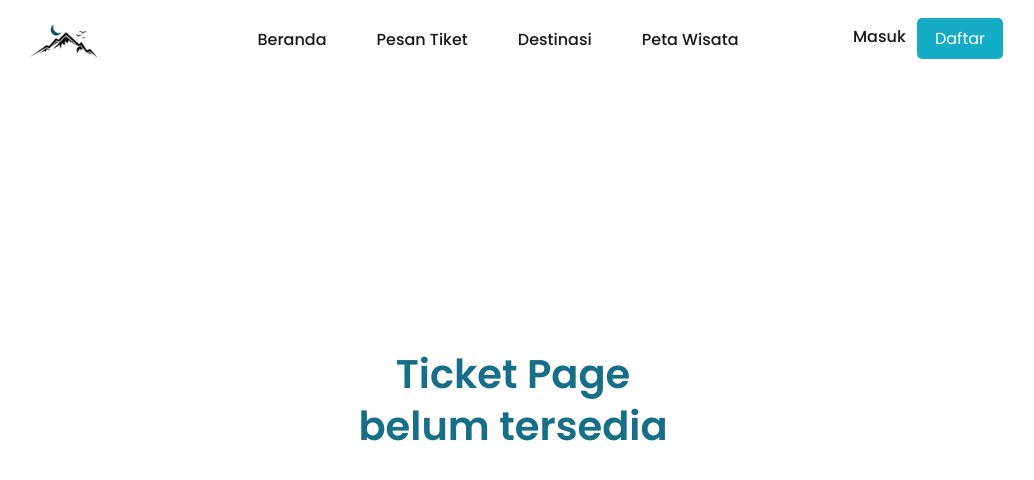
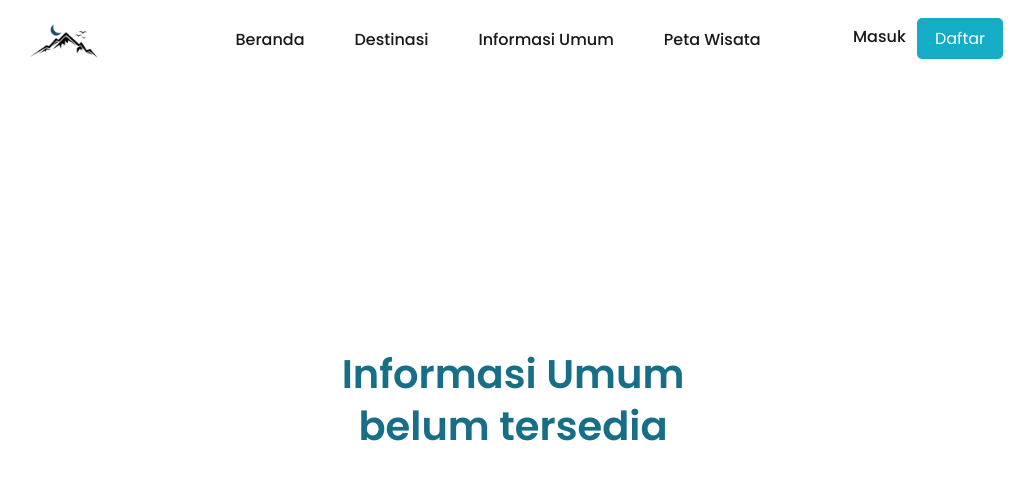
Before and after one commit to RoyhanRPL2/NorthExpo-project, a Vue app: page /tiket in a window 1280 px wide. Shown: the top 480 px of the page, without its empty margins (127-1161 px from the left). Built offline with nearby package versions, Linux system fonts and the light colour scheme.

Commit message:
fix: [MW] header components

```diff
--- a/src/components/HeaderComponent.vue
+++ b/src/components/HeaderComponent.vue
@@ -47,8 +47,8 @@ onMounted(async () => {
         <nav class="nav-links">
             <ul>
                 <li><a href="/" class="underline">Beranda</a></li>
-                <li><a href="/tiket" class="underline">Pesan Tiket</a></li>
                 <li><a href="/destinasi" class="underline">Destinasi</a></li>
+                <li><a href="/tiket" class="underline">Informasi Umum</a></li>
                 <li><a href="/map" class="underline">Peta Wisata</a></li>
             </ul>
         </nav>
--- a/src/router/index.js
+++ b/src/router/index.js
@@ -42,13 +42,18 @@ const routes = [
   {
     path: '/profile',
     name: 'profile',
-    component: () => import('../views/ProfileView.vue')
+    component: () => import('../views/NewProfileView.vue')
   },
   {
     path: '/ticket/:id',
     name: 'ticket',
     component: () => import('../views/TicketFormView.vue')
-  }
+  },
+  {
+    path: '/profile/edit',
+    name: 'profile-edit',
+    component: () => import('../views/ProfileEdit.vue')
+  },
 ]
 
 const router = createRouter({
--- a/src/views/RegisterView.vue
+++ b/src/views/RegisterView.vue
@@ -61,7 +61,7 @@ export default {
             if(result.status == 201 && result.data){
                 alert('Register Sukses');
                 localStorage.setItem('user-info', JSON.stringify(result.data));
-                this.$router.push('/');
+                this.$router.push('/login');
             }
         },
         tes(){
--- a/src/views/TicketView.vue
+++ b/src/views/TicketView.vue
@@ -4,7 +4,7 @@ import HeaderComponent from '../components/HeaderComponent.vue'
 <template>
     <HeaderComponent />
     <div class="container">
-        <h1>Ticket Page <br>belum tersedia</h1>
+        <h1>Informasi Umum <br>belum tersedia</h1>
     </div>
 </template>
 <style scoped>
```
